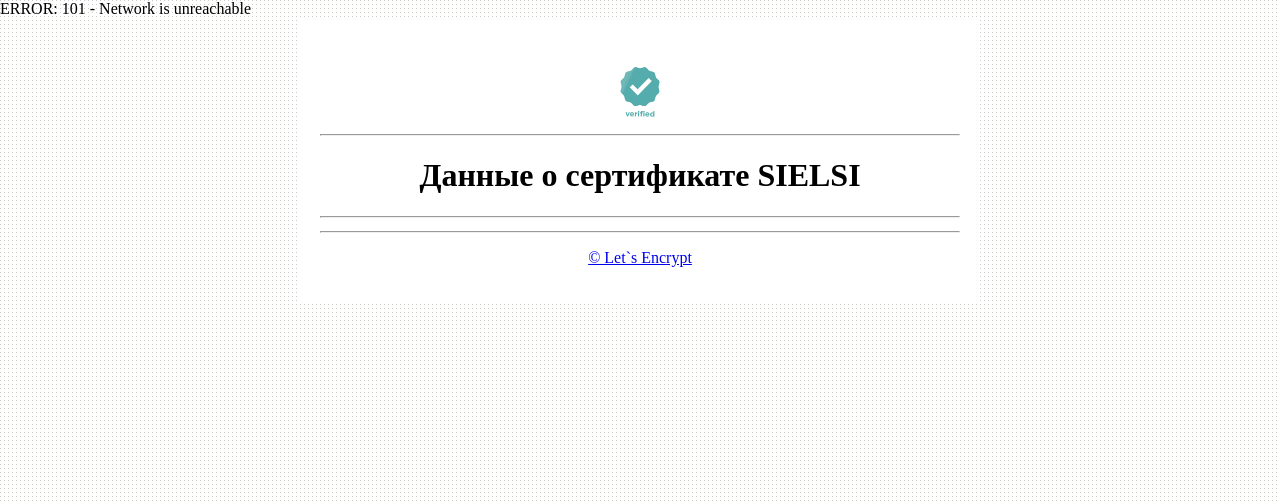
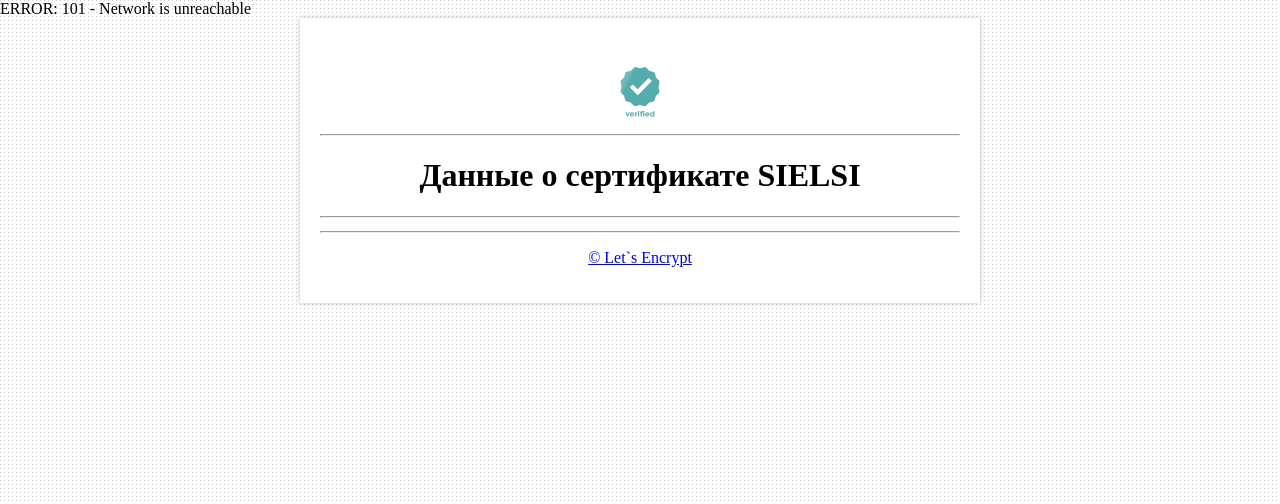
Before and after one commit to school416spb/sielsi, a PHP site: page /root/cert.php in a window 1280 px wide. Shown: the top 504 px of the page. Run offline with PHP 8.4, Linux system fonts and the light colour scheme; data that the repository does not hold is empty.

Commit message:
Update cert.php

```diff
--- a/root/cert.php
+++ b/root/cert.php
@@ -37,7 +37,7 @@ function getSSL($domain_name)
 $certinfo = getSSL("sielsi.ru");
 
 
-echo '<div style="margin: 0 auto; width: 50%; background-color: #fff; padding: 20px;"><p style="text-align: center;"><img src="../img/verify.gif" alt="" width="64"></p><hr><h1 style="text-align: center;">Данные о сертификате SIELSI</h1><hr>';
+echo '<div style="margin: 0 auto; width: 50%; background-color: #fff; padding: 20px; box-shadow: 0px 0px 5px rgba(0,0,0,0.25);"><p style="text-align: center;"><img src="../img/verify.gif" alt="" width="64"></p><hr><h1 style="text-align: center;">Данные о сертификате SIELSI</h1><hr>';
 
 echo "<pre style='color: #a9a9a9;'>";
 print_r($certinfo);
```
